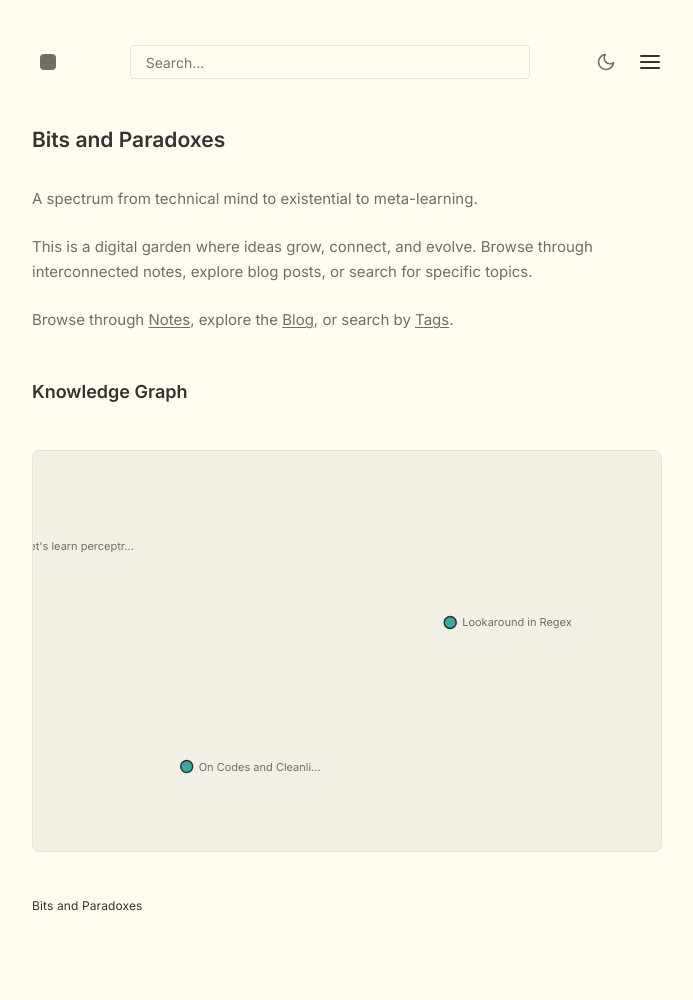
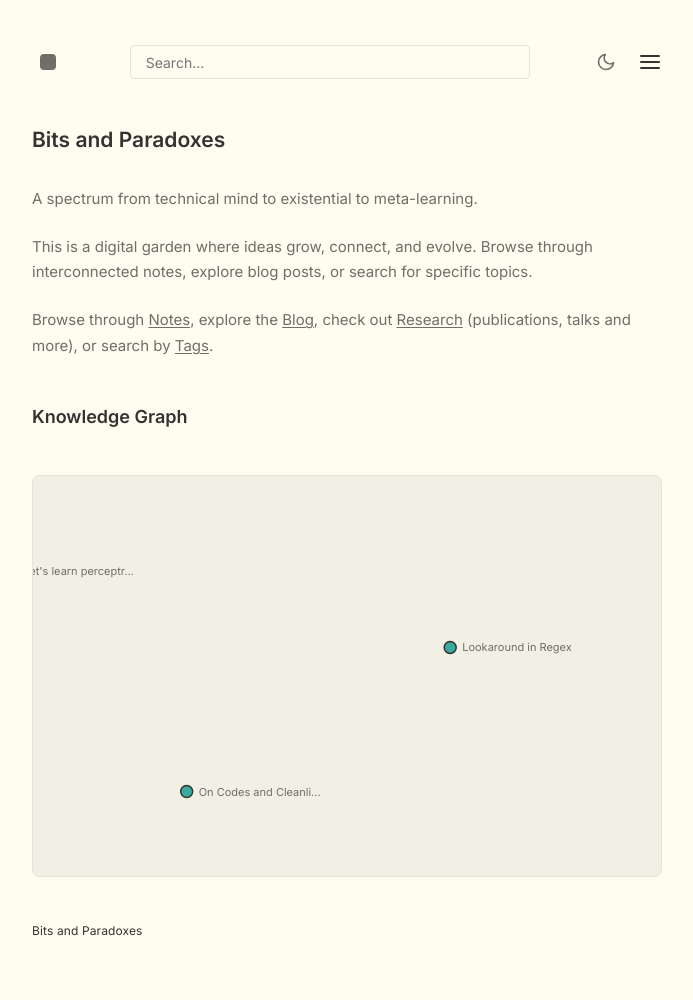
Before and after one commit to NISH1001/NISH1001.github.io, a Jekyll site: the page built from pages/index.md, in a window 1280 px wide. Shown: the whole page, without its empty margins (293-986 px from the left). Built offline with Jekyll 4.4.1, drawn with Linux system fonts in a browser that asks for light colours; before the commit the page ends 975 px from its top, so only the background shows below that.

Commit message:
Add Research link to homepage
🤖 Generated with [Claude Code](https://claude.com/claude-code)

Co-Authored-By: Claude Opus 4.5 <noreply@anthropic.com>

```diff
--- a/pages/index.md
+++ b/pages/index.md
@@ -8,6 +8,6 @@ A spectrum from technical mind to existential to meta-learning.
 
 This is a digital garden where ideas grow, connect, and evolve. Browse through interconnected notes, explore blog posts, or search for specific topics.
 
-Browse through [Notes](/notes), explore the [Blog](/blog), or search by [Tags](/tags).
+Browse through [Notes](/notes), explore the [Blog](/blog), check out [Research](/research) (publications, talks and more), or search by [Tags](/tags).
 
 {% include Graph.html %}
```
